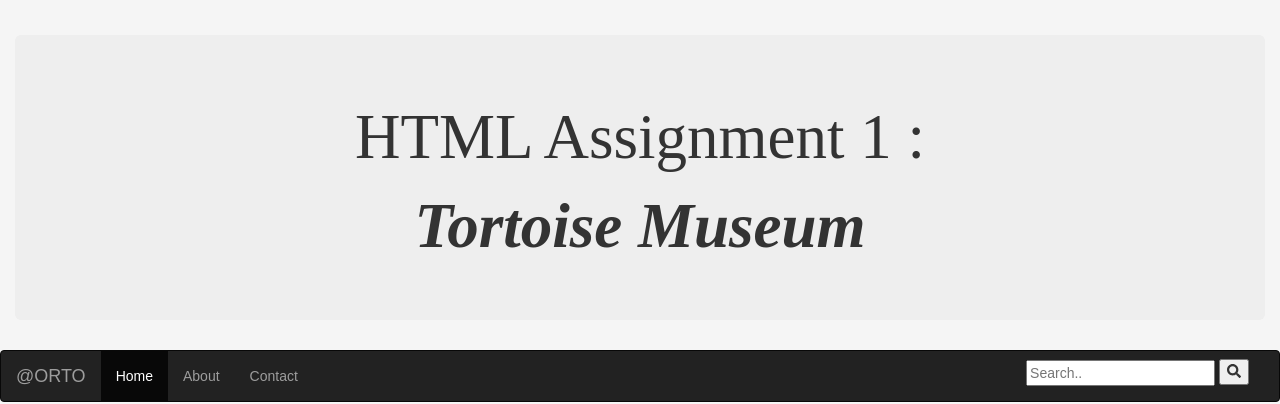
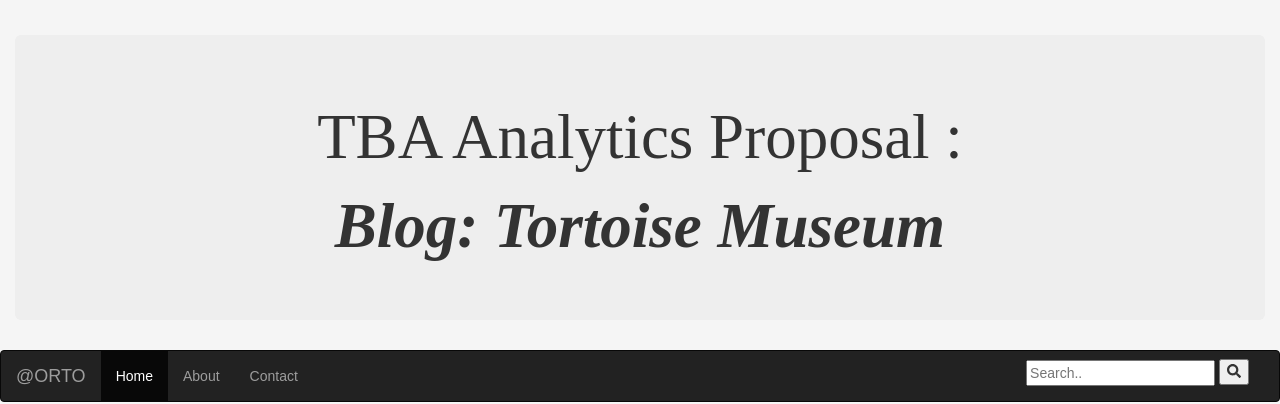
Before and after one commit to ariffyaakop/tbawebanalytics, a plain HTML site: page index.html in a window 1280 px wide. Shown: the top 404 px of the page. Drawn offline with nearby package versions, Linux system fonts and the light colour scheme.

Commit message:
Update index.html

```diff
--- a/index.html
+++ b/index.html
@@ -8,7 +8,7 @@
     <meta name="author" content="ariffyaakop">
     <meta name="viewport" content="width=device-width, initial-scale=1.0">
 
-    <title>Bootstrap Assignment HTML - Tortoise Farm</title>
+    <title>Analytics HTML - Tortoise Farm</title>
 	<body style="background-color:#f5f5f5;">
  	<link rel="stylesheet" href="#">
 	<canvas id="myCanvas" width="200" height="30"></canvas>
@@ -28,8 +28,8 @@
         <div class="container-fluid">
          <!-- header banner -->
             <header class="jumbotron text-center">
-                <h1 style="font-family:stencil">HTML Assignment 1 :</h1>
-	    <h1 style="font-family:forte"><b><i>Tortoise Museum</i></b></h1>
+                <h1 style="font-family:stencil">TBA Analytics Proposal :</h1>
+	    <h1 style="font-family:forte"><b><i>Blog: Tortoise Museum</i></b></h1>
             </header>
         </div>
 
```
